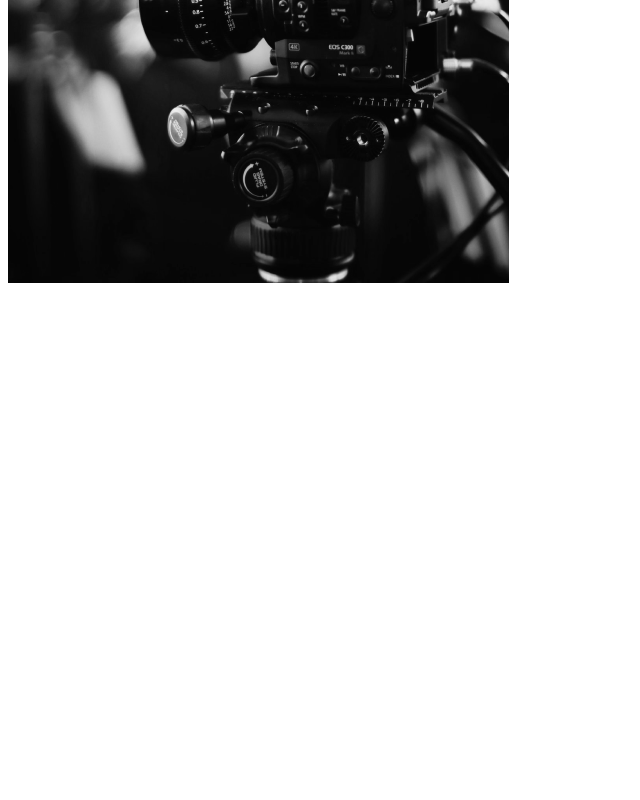
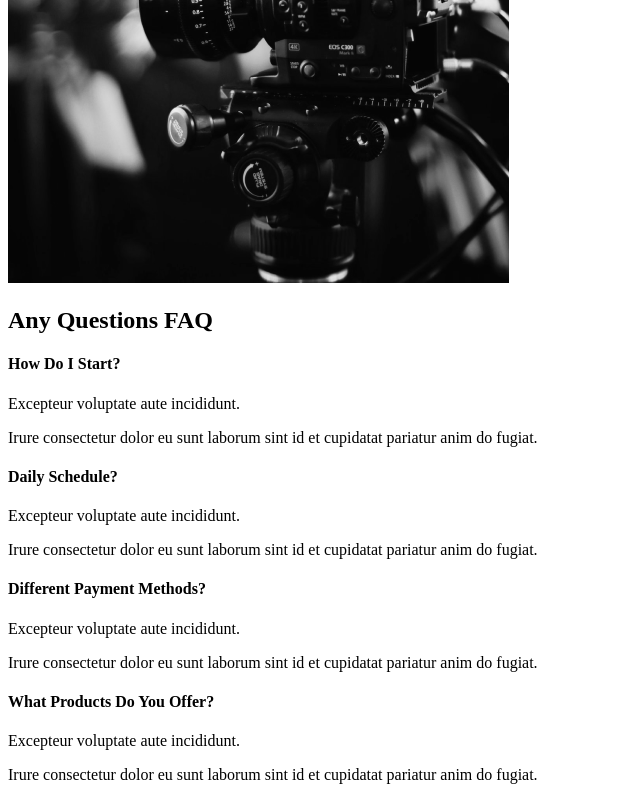
Before and after one commit to PrincessMaggy/maggy_photos, a React (Create React App) app: page / in a window 1280 px wide. Shown: the part 2099-2899 px from the top of the page, without its empty margins (0-640 px from the left). Before the commit the page ends 2394 px from the top, so only its background shows below. Built offline with nearby package versions, Linux system fonts and the light colour scheme.

Commit message:
faq section

```diff
--- /dev/null
+++ b/src/components/FaqSection.js
@@ -0,0 +1,43 @@
+import React from "react";
+
+
+const FaqSection =()=>{
+    return(
+        <div className="faq">
+            <h2> Any Questions <span> FAQ</span></h2>
+            <div className=" question">
+                <h4> How Do I Start?</h4>
+                <div className="answer">
+                    <p> Excepteur voluptate aute incididunt.</p>
+                    <p>Irure consectetur dolor eu sunt laborum sint id et cupidatat pariatur anim do fugiat.</p>
+                </div>
+            </div>
+
+            <div className=" question">
+                <h4> Daily Schedule?</h4>
+                <div className="answer">
+                    <p> Excepteur voluptate aute incididunt.</p>
+                    <p>Irure consectetur dolor eu sunt laborum sint id et cupidatat pariatur anim do fugiat.</p>
+                </div>
+            </div>
+
+            <div className=" question">
+                <h4>Different Payment Methods?</h4>
+                <div className="answer">
+                    <p> Excepteur voluptate aute incididunt.</p>
+                    <p>Irure consectetur dolor eu sunt laborum sint id et cupidatat pariatur anim do fugiat.</p>
+                </div>
+            </div>
+
+            <div className=" question">
+                <h4> What Products Do You Offer?</h4>
+                <div className="answer">
+                    <p> Excepteur voluptate aute incididunt.</p>
+                    <p>Irure consectetur dolor eu sunt laborum sint id et cupidatat pariatur anim do fugiat.</p>
+                </div>
+            </div>
+        </div>
+    );
+};
+
+export default FaqSection;
--- a/src/pages/AboutUs.js
+++ b/src/pages/AboutUs.js
@@ -2,6 +2,7 @@
 //Page Components
 import AboutSection from '../components/AboutSection';
 import ServicesSection from '../components/ServicesSection';
+import FaqSection from '../components/FaqSection';
 
 
 const AboutUs =() =>{
@@ -10,6 +11,7 @@
         <>
             <AboutSection/>
             <ServicesSection/>
+            <FaqSection/>
         </>
     )
 
```
